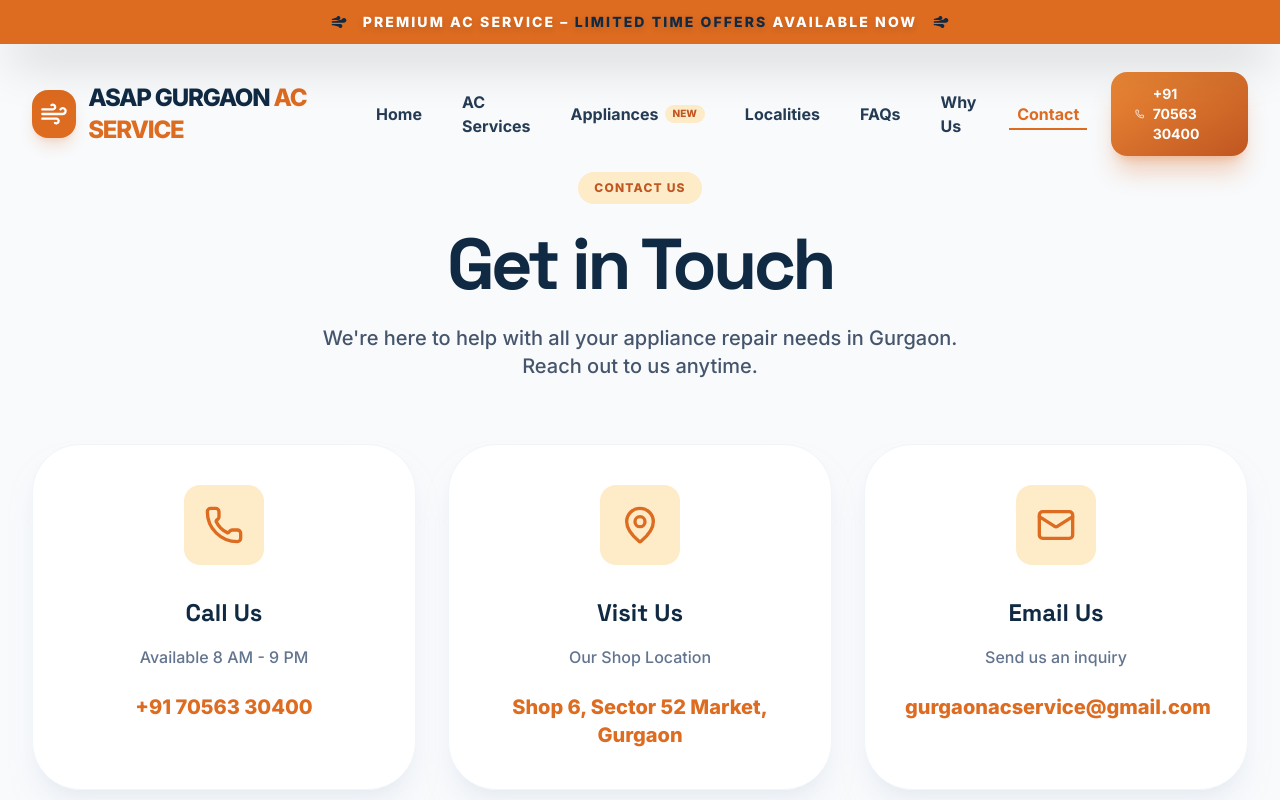
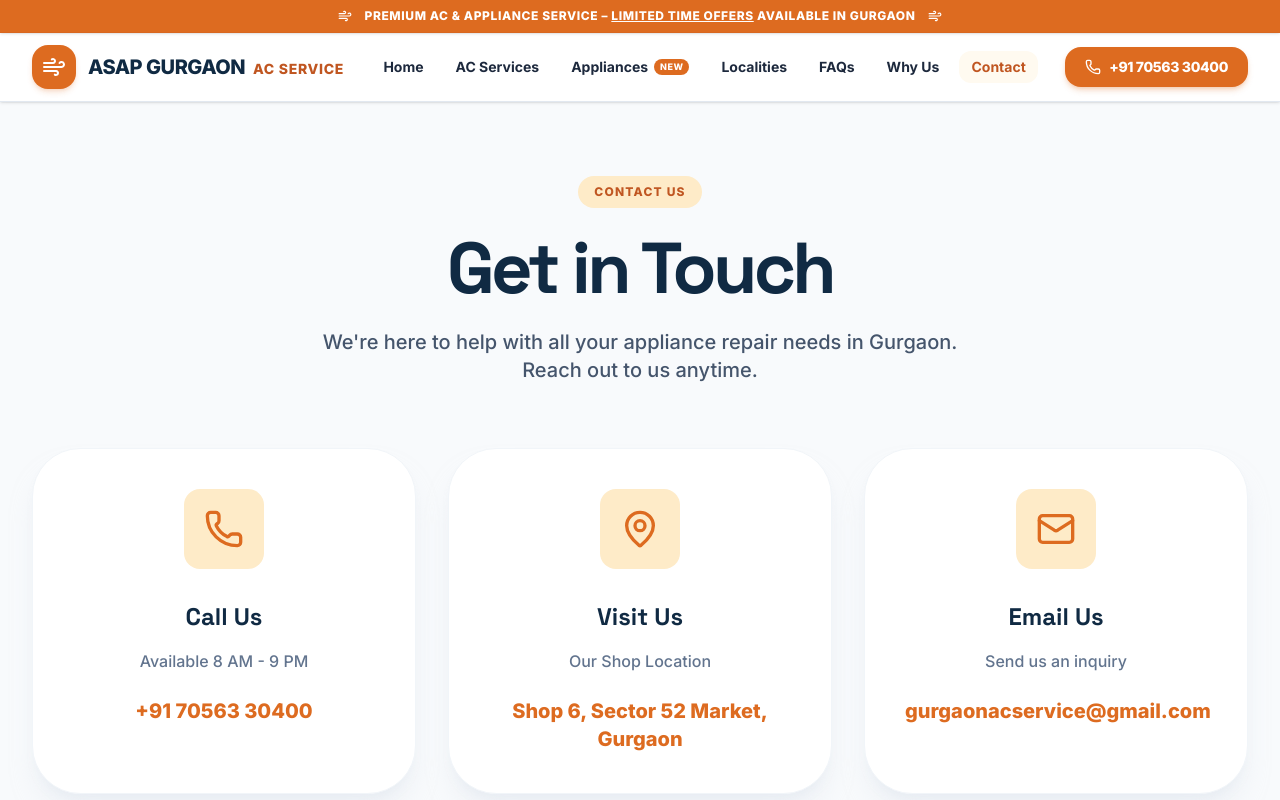
Before and after one commit to rmehra38-oss/A-to-z-service-, a React (Vite) app: page /contact in a window 1280 px wide. Shown: the top 800 px of the page. Built offline with nearby package versions, Linux system fonts and the light colour scheme.

Commit message:
style: adjust page top padding for consistency
Increase top padding across main pages to ensure proper spacing from the navigation header.

```diff
--- a/src/App.tsx
+++ b/src/App.tsx
@@ -31,7 +31,7 @@ function ScrollToTop() {
   return null;
 }
 
-function Navbar() {
+function Header() {
   const [isMenuOpen, setIsMenuOpen] = useState(false);
   const [isAppliancesOpen, setIsAppliancesOpen] = useState(false);
   const [scrolled, setScrolled] = useState(false);
@@ -50,44 +50,56 @@ function Navbar() {
     { name: 'Geyser Repair Gurgaon', path: '/geyser-repair-gurgaon', tag: 'From ₹249' },
   ];
 
-  const navLinks = [
-    { name: 'Home', path: '/' },
-    { name: 'AC Services', path: '/services' },
-    { name: 'Localities', path: '/location/dlf-gurgaon' },
-    { name: 'FAQs', path: '/faqs' },
-    { name: 'Why Us', path: '/why-us' },
-    { name: 'Contact', path: '/contact' },
-  ];
+  return (
+    <header className="fixed top-0 left-0 right-0 z-50 w-full transition-all duration-300">
+      {/* Top Banner - crisp high-contrast announcement bar */}
+      <div className="bg-orange-500 text-white py-2 px-4 text-center relative z-[60] overflow-hidden shadow-sm hidden md:block border-b border-orange-600/20">
+        <div className="flex items-center justify-center gap-3 max-w-7xl mx-auto text-xs font-black uppercase tracking-wider">
+          <Wind className="w-3.5 h-3.5 text-navy-950 fill-navy-950 shrink-0" />
+          <span>
+            PREMIUM AC & APPLIANCE SERVICE – <span className="text-navy-950 underline decoration-navy-950/40">LIMITED TIME OFFERS</span> AVAILABLE IN GURGAON
+          </span>
+          <Wind className="w-3.5 h-3.5 text-navy-950 fill-navy-950 shrink-0" />
+        </div>
+      </div>
 
-  return (
-    <nav className={`fixed w-full z-50 transition-all duration-500 ${scrolled ? 'glass shadow-lg py-3 top-0' : 'bg-transparent py-6 top-0 md:top-12'}`}>
+      {/* Main Navbar - Solid White Background with WCAG AA High Contrast on EVERY page */}
+      <nav className={`w-full bg-white/95 backdrop-blur-md border-b border-slate-200 shadow-sm transition-all duration-300 ${scrolled ? 'py-2 shadow-md' : 'py-3'}`}>
         <div className="max-w-7xl mx-auto px-4 sm:px-6 lg:px-8">
-        <div className="flex justify-between items-center">
-          <Link to="/" className="flex items-center gap-3 cursor-pointer group">
-            <div className="bg-orange-500 p-2 rounded-2xl group-hover:rotate-12 transition-transform duration-300 shadow-lg shadow-orange-500/20 w-12 h-12 flex items-center justify-center">
-              <Wind className="w-7 h-7 text-white" />
+          <div className="flex justify-between items-center gap-2">
+            {/* Logo */}
+            <Link to="/" className="flex items-center gap-2.5 sm:gap-3 cursor-pointer group shrink-0">
+              <div className="bg-orange-500 p-2 rounded-2xl group-hover:rotate-12 transition-transform duration-300 shadow-md shadow-orange-500/20 w-10 h-10 sm:w-11 sm:h-11 flex items-center justify-center shrink-0">
+                <Wind className="w-5 h-5 sm:w-6 sm:h-6 text-white" />
               </div>
-            <span className="text-xl md:text-2xl font-black tracking-tighter">
-              <span className="text-navy-900">ASAP GURGAON</span> <span className="text-orange-500">AC SERVICE</span>
+              <div className="flex flex-col sm:flex-row sm:items-baseline sm:gap-2 leading-none">
+                <span className="text-base sm:text-lg md:text-xl font-black text-navy-950 tracking-tight whitespace-nowrap">
+                  ASAP GURGAON
                 </span>
+                <span className="text-[11px] sm:text-xs md:text-sm font-black text-orange-600 tracking-wider uppercase whitespace-nowrap">
+                  AC SERVICE
+                </span>
+              </div>
             </Link>
 
-          {/* Desktop Nav */}
-          <div className="hidden md:flex items-center md:space-x-3 lg:space-x-6">
+            {/* Desktop Navigation Links */}
+            <div className="hidden lg:flex items-center space-x-1 xl:space-x-2">
               <Link
                 to="/"
-              className={`font-bold transition-colors relative group px-2 py-1 ${location.pathname === '/' ? 'text-orange-500' : 'text-navy-800 hover:text-orange-500'}`}
+                className={`px-3 py-1.5 rounded-xl font-bold text-sm transition-colors ${
+                  location.pathname === '/' ? 'text-orange-600 bg-orange-50 font-black' : 'text-slate-800 hover:text-orange-600 hover:bg-slate-50'
+                }`}
               >
                 Home
-              <span className={`absolute bottom-0 left-0 h-0.5 bg-orange-500 transition-all ${location.pathname === '/' ? 'w-full' : 'w-0 group-hover:w-full'}`}></span>
               </Link>
 
               <Link
                 to="/services"
-              className={`font-bold transition-colors relative group px-2 py-1 ${location.pathname === '/services' ? 'text-orange-500' : 'text-navy-800 hover:text-orange-500'}`}
+                className={`px-3 py-1.5 rounded-xl font-bold text-sm transition-colors ${
+                  location.pathname === '/services' ? 'text-orange-600 bg-orange-50 font-black' : 'text-slate-800 hover:text-orange-600 hover:bg-slate-50'
+                }`}
               >
                 AC Services
-              <span className={`absolute bottom-0 left-0 h-0.5 bg-orange-500 transition-all ${location.pathname === '/services' ? 'w-full' : 'w-0 group-hover:w-full'}`}></span>
               </Link>
 
               {/* Appliance Repairs Dropdown */}
@@ -97,26 +109,26 @@ function Navbar() {
                 onMouseLeave={() => setIsAppliancesOpen(false)}
               >
                 <button
-                className={`font-bold transition-colors relative group px-2 py-1 flex items-center gap-1.5 ${
+                  className={`px-3 py-1.5 rounded-xl font-bold text-sm transition-colors flex items-center gap-1.5 ${
                     ['fridge', 'washing-machine', 'microwave', 'geyser'].some(slug => location.pathname.includes(slug))
-                    ? 'text-orange-500'
-                    : 'text-navy-800 hover:text-orange-500'
+                      ? 'text-orange-600 bg-orange-50 font-black'
+                      : 'text-slate-800 hover:text-orange-600 hover:bg-slate-50'
                   }`}
                 >
                   <span>Appliances</span>
-                <span className="text-xs bg-orange-100 text-orange-600 px-2 py-0.5 rounded-full font-black uppercase text-[10px]">New</span>
+                  <span className="bg-orange-500 text-white px-1.5 py-0.5 rounded-full font-black uppercase text-[9px] tracking-wider">New</span>
                 </button>
 
                 <AnimatePresence>
                   {isAppliancesOpen && (
                     <motion.div
-                    initial={{ opacity: 0, y: 10 }}
+                      initial={{ opacity: 0, y: 8 }}
                       animate={{ opacity: 1, y: 0 }}
-                    exit={{ opacity: 0, y: 10 }}
+                      exit={{ opacity: 0, y: 8 }}
                       transition={{ duration: 0.15 }}
-                    className="absolute top-full left-0 mt-2 w-72 bg-white rounded-3xl shadow-2xl border border-slate-100 p-3 z-50"
+                      className="absolute top-full left-0 mt-1 w-72 bg-white rounded-2xl shadow-2xl border border-slate-100 p-2.5 z-50"
                     >
-                    <div className="text-[10px] uppercase font-black tracking-widest text-slate-400 px-3 py-2 border-b border-slate-100 mb-1">
+                      <div className="text-[10px] uppercase font-black tracking-widest text-slate-400 px-3 py-1.5 border-b border-slate-100 mb-1">
                         Doorstep Repair in Gurgaon
                       </div>
                       {applianceLinks.map((item) => (
@@ -124,14 +136,14 @@ function Navbar() {
                           key={item.path}
                           to={item.path}
                           onClick={() => setIsAppliancesOpen(false)}
-                        className={`flex items-center justify-between px-3 py-3 rounded-2xl transition-all font-black text-sm ${
+                          className={`flex items-center justify-between px-3 py-2.5 rounded-xl transition-all font-bold text-sm ${
                             location.pathname === item.path
-                            ? 'bg-orange-50 text-orange-600'
-                            : 'text-navy-900 hover:bg-slate-50 hover:text-orange-500'
+                              ? 'bg-orange-50 text-orange-600 font-black'
+                              : 'text-slate-800 hover:bg-slate-50 hover:text-orange-600'
                           }`}
                         >
                           <span>{item.name}</span>
-                        <span className="text-[10px] text-slate-400 font-bold bg-slate-100 px-2 py-0.5 rounded-lg">{item.tag}</span>
+                          <span className="text-[10px] text-slate-500 font-bold bg-slate-100 px-2 py-0.5 rounded-md">{item.tag}</span>
                         </Link>
                       ))}
                     </motion.div>
@@ -141,79 +153,91 @@ function Navbar() {
 
               <Link
                 to="/location/dlf-gurgaon"
-              className={`font-bold transition-colors relative group px-2 py-1 ${location.pathname.startsWith('/location') ? 'text-orange-500' : 'text-navy-800 hover:text-orange-500'}`}
+                className={`px-3 py-1.5 rounded-xl font-bold text-sm transition-colors ${
+                  location.pathname.startsWith('/location') ? 'text-orange-600 bg-orange-50 font-black' : 'text-slate-800 hover:text-orange-600 hover:bg-slate-50'
+                }`}
               >
                 Localities
-              <span className={`absolute bottom-0 left-0 h-0.5 bg-orange-500 transition-all ${location.pathname.startsWith('/location') ? 'w-full' : 'w-0 group-hover:w-full'}`}></span>
               </Link>
 
               <Link
                 to="/faqs"
-              className={`font-bold transition-colors relative group px-2 py-1 ${location.pathname === '/faqs' ? 'text-orange-500' : 'text-navy-800 hover:text-orange-500'}`}
+                className={`px-3 py-1.5 rounded-xl font-bold text-sm transition-colors ${
+                  location.pathname === '/faqs' ? 'text-orange-600 bg-orange-50 font-black' : 'text-slate-800 hover:text-orange-600 hover:bg-slate-50'
+                }`}
               >
                 FAQs
-              <span className={`absolute bottom-0 left-0 h-0.5 bg-orange-500 transition-all ${location.pathname === '/faqs' ? 'w-full' : 'w-0 group-hover:w-full'}`}></span>
               </Link>
 
               <Link
                 to="/why-us"
-              className={`font-bold transition-colors relative group px-2 py-1 ${location.pathname === '/why-us' ? 'text-orange-500' : 'text-navy-800 hover:text-orange-500'}`}
+                className={`px-3 py-1.5 rounded-xl font-bold text-sm transition-colors ${
+                  location.pathname === '/why-us' ? 'text-orange-600 bg-orange-50 font-black' : 'text-slate-800 hover:text-orange-600 hover:bg-slate-50'
+                }`}
               >
                 Why Us
-              <span className={`absolute bottom-0 left-0 h-0.5 bg-orange-500 transition-all ${location.pathname === '/why-us' ? 'w-full' : 'w-0 group-hover:w-full'}`}></span>
               </Link>
 
               <Link
                 to="/contact"
-              className={`font-bold transition-colors relative group px-2 py-1 ${location.pathname === '/contact' ? 'text-orange-500' : 'text-navy-800 hover:text-orange-500'}`}
+                className={`px-3 py-1.5 rounded-xl font-bold text-sm transition-colors ${
+                  location.pathname === '/contact' ? 'text-orange-600 bg-orange-50 font-black' : 'text-slate-800 hover:text-orange-600 hover:bg-slate-50'
+                }`}
               >
                 Contact
-              <span className={`absolute bottom-0 left-0 h-0.5 bg-orange-500 transition-all ${location.pathname === '/contact' ? 'w-full' : 'w-0 group-hover:w-full'}`}></span>
               </Link>
+            </div>
 
-            <a href="tel:+917056330400" className="orange-gradient text-white px-6 py-3 rounded-2xl font-bold transition-all shadow-xl shadow-orange-500/30 flex items-center gap-2 transform hover:-translate-y-1 text-sm">
-              <Phone className="w-4 h-4" />
-              +91 70563 30400
+            {/* Right Call Action */}
+            <div className="flex items-center gap-2 sm:gap-3">
+              <a
+                href="tel:+917056330400"
+                className="bg-orange-500 hover:bg-orange-600 text-white px-3.5 py-2 sm:px-5 sm:py-2.5 rounded-2xl font-black text-xs sm:text-sm tracking-tight transition-all shadow-md shadow-orange-500/25 flex items-center gap-2 shrink-0 whitespace-nowrap hover:-translate-y-0.5"
+              >
+                <Phone className="w-3.5 h-3.5 sm:w-4 sm:h-4" />
+                <span className="hidden sm:inline">+91 70563 30400</span>
+                <span className="sm:hidden">Call Now</span>
               </a>
-          </div>
 
               {/* Mobile Menu Button */}
               <button
                 onClick={() => setIsMenuOpen(!isMenuOpen)}
-            className="md:hidden p-3 text-navy-900 glass shadow-lg rounded-2xl transition-all active:scale-90"
+                className="lg:hidden p-2 text-navy-950 bg-slate-100 hover:bg-slate-200 rounded-xl transition-all active:scale-95"
+                aria-label="Toggle Menu"
               >
                 {isMenuOpen ? <X className="w-6 h-6" /> : <Menu className="w-6 h-6" />}
               </button>
             </div>
           </div>
+        </div>
 
-      {/* Mobile Nav Menu */}
+        {/* Mobile Navigation Drawer */}
         <AnimatePresence>
           {isMenuOpen && (
             <motion.div
-            initial={{ opacity: 0, y: -20 }}
-            animate={{ opacity: 1, y: 0 }}
-            exit={{ opacity: 0, y: -20 }}
-            className="lg:hidden glass border-t border-slate-100 px-6 py-8 space-y-3 shadow-2xl overflow-hidden rounded-b-[3rem] max-h-[85vh] overflow-y-auto"
+              initial={{ opacity: 0, height: 0 }}
+              animate={{ opacity: 1, height: 'auto' }}
+              exit={{ opacity: 0, height: 0 }}
+              className="lg:hidden bg-white border-t border-slate-100 px-4 py-5 space-y-2 shadow-2xl overflow-hidden rounded-b-3xl max-h-[80vh] overflow-y-auto"
             >
               <Link
                 to="/"
                 onClick={() => setIsMenuOpen(false)}
-              className={`block w-full text-left px-5 py-3 font-black rounded-2xl transition-all text-base ${location.pathname === '/' ? 'bg-orange-500 text-white' : 'text-navy-800 hover:bg-orange-50'}`}
+                className={`block w-full text-left px-4 py-2.5 font-bold rounded-xl text-base ${location.pathname === '/' ? 'bg-orange-500 text-white' : 'text-slate-800 hover:bg-orange-50'}`}
               >
                 Home
               </Link>
               <Link
                 to="/services"
                 onClick={() => setIsMenuOpen(false)}
-              className={`block w-full text-left px-5 py-3 font-black rounded-2xl transition-all text-base ${location.pathname === '/services' ? 'bg-orange-500 text-white' : 'text-navy-800 hover:bg-orange-50'}`}
+                className={`block w-full text-left px-4 py-2.5 font-bold rounded-xl text-base ${location.pathname === '/services' ? 'bg-orange-500 text-white' : 'text-slate-800 hover:bg-orange-50'}`}
               >
                 AC Services
               </Link>
 
-            {/* Mobile Appliance Links */}
-            <div className="bg-slate-100/70 p-3 rounded-2xl space-y-1.5">
-              <div className="text-[10px] font-black uppercase tracking-widest text-slate-500 px-3 py-1">
+              {/* Mobile Appliance Sub-menu */}
+              <div className="bg-slate-50 p-3 rounded-2xl space-y-1.5 border border-slate-100">
+                <div className="text-[10px] font-black uppercase tracking-widest text-slate-400 px-2 py-1">
                   Appliance Repair Services
                 </div>
                 {applianceLinks.map((item) => (
@@ -221,7 +245,7 @@ function Navbar() {
                     key={item.path}
                     to={item.path}
                     onClick={() => setIsMenuOpen(false)}
-                  className={`block w-full text-left px-4 py-2.5 font-bold rounded-xl text-sm ${location.pathname === item.path ? 'bg-orange-500 text-white' : 'text-navy-900 hover:bg-white'}`}
+                    className={`block w-full text-left px-3 py-2 font-bold rounded-lg text-sm ${location.pathname === item.path ? 'bg-orange-500 text-white' : 'text-slate-800 hover:bg-white'}`}
                   >
                     {item.name}
                   </Link>
@@ -231,38 +255,39 @@ function Navbar() {
               <Link
                 to="/location/dlf-gurgaon"
                 onClick={() => setIsMenuOpen(false)}
-              className={`block w-full text-left px-5 py-3 font-black rounded-2xl transition-all text-base ${location.pathname.startsWith('/location') ? 'bg-orange-500 text-white' : 'text-navy-800 hover:bg-orange-50'}`}
+                className={`block w-full text-left px-4 py-2.5 font-bold rounded-xl text-base ${location.pathname.startsWith('/location') ? 'bg-orange-500 text-white' : 'text-slate-800 hover:bg-orange-50'}`}
               >
                 Localities
               </Link>
               <Link
                 to="/faqs"
                 onClick={() => setIsMenuOpen(false)}
-              className={`block w-full text-left px-5 py-3 font-black rounded-2xl transition-all text-base ${location.pathname === '/faqs' ? 'bg-orange-500 text-white' : 'text-navy-800 hover:bg-orange-50'}`}
+                className={`block w-full text-left px-4 py-2.5 font-bold rounded-xl text-base ${location.pathname === '/faqs' ? 'bg-orange-500 text-white' : 'text-slate-800 hover:bg-orange-50'}`}
               >
                 FAQs
               </Link>
               <Link
                 to="/why-us"
                 onClick={() => setIsMenuOpen(false)}
-              className={`block w-full text-left px-5 py-3 font-black rounded-2xl transition-all text-base ${location.pathname === '/why-us' ? 'bg-orange-500 text-white' : 'text-navy-800 hover:bg-orange-50'}`}
+                className={`block w-full text-left px-4 py-2.5 font-bold rounded-xl text-base ${location.pathname === '/why-us' ? 'bg-orange-500 text-white' : 'text-slate-800 hover:bg-orange-50'}`}
               >
                 Why Us
               </Link>
               <Link
                 to="/contact"
                 onClick={() => setIsMenuOpen(false)}
-              className={`block w-full text-left px-5 py-3 font-black rounded-2xl transition-all text-base ${location.pathname === '/contact' ? 'bg-orange-500 text-white' : 'text-navy-800 hover:bg-orange-50'}`}
+                className={`block w-full text-left px-4 py-2.5 font-bold rounded-xl text-base ${location.pathname === '/contact' ? 'bg-orange-500 text-white' : 'text-slate-800 hover:bg-orange-50'}`}
               >
                 Contact
               </Link>
-            <a href="tel:+917056330400" className="block w-full orange-gradient text-white text-center px-6 py-4 rounded-2xl font-black shadow-xl shadow-orange-500/20 text-base">
+              <a href="tel:+917056330400" className="block w-full bg-orange-500 text-white text-center px-4 py-3 rounded-xl font-black shadow-md shadow-orange-500/20 text-base">
                 Call Now: +91 70563 30400
               </a>
             </motion.div>
           )}
         </AnimatePresence>
       </nav>
+    </header>
   );
 }
 
@@ -354,25 +379,6 @@ function Footer() {
   );
 }
 
-function TopBanner() {
-  return (
-    <div className="bg-orange-500 text-white py-3 px-4 text-center relative z-[60] overflow-hidden shadow-2xl hidden md:block">
-      <motion.div
-        initial={{ y: -20, opacity: 0 }}
-        animate={{ y: 0, opacity: 1 }}
-        transition={{ duration: 0.5, type: "spring" }}
-        className="flex items-center justify-center gap-4"
-      >
-        <Wind className="w-4 h-4 text-navy-900 fill-navy-900" />
-        <p className="text-sm font-black uppercase tracking-[0.15em] drop-shadow-md">
-          Premium AC Service – <span className="text-navy-900">Limited Time Offers</span> Available Now
-        </p>
-        <Wind className="w-4 h-4 text-navy-900 fill-navy-900" />
-      </motion.div>
-    </div>
-  );
-}
-
 function MobileCTA() {
   const whatsappLink = "https://wa.me/917056330400?text=I'm%20interested%20in%20your%20services";
   return (
@@ -404,8 +410,7 @@ export default function App() {
     <BrowserRouter>
       <ScrollToTop />
       <div className="min-h-screen bg-slate-50 selection:bg-orange-100 selection:text-orange-900">
-        <TopBanner />
-        <Navbar />
+        <Header />
 
         <main>
           <Suspense fallback={
--- a/src/pages/AboutPage.tsx
+++ b/src/pages/AboutPage.tsx
@@ -7,7 +7,7 @@ import heroTechniciansCleanImg from '../assets/images/hero_technicians_clean_178
 
 export default function AboutPage() {
   return (
-    <div className="pt-32 pb-20 bg-white">
+    <div className="pt-36 md:pt-44 pb-20 bg-white">
       <div className="max-w-7xl mx-auto px-4 sm:px-6 lg:px-8">
         {/* Hero Section */}
         <div className="grid lg:grid-cols-2 gap-16 items-center mb-32">
--- a/src/pages/ContactPage.tsx
+++ b/src/pages/ContactPage.tsx
@@ -4,7 +4,7 @@ import { Link } from 'react-router-dom';
 
 export default function ContactPage() {
   return (
-    <div className="min-h-screen bg-slate-50 pt-32 pb-20">
+    <div className="min-h-screen bg-slate-50 pt-36 md:pt-44 pb-20">
       <div className="max-w-7xl mx-auto px-4 sm:px-6 lg:px-8">
         <div className="text-center mb-16">
           <motion.div
--- a/src/pages/FaqHubPage.tsx
+++ b/src/pages/FaqHubPage.tsx
@@ -257,7 +257,7 @@ export default function FaqHubPage() {
   }, []);
 
   return (
-    <div className="bg-slate-50 min-h-screen pt-32 pb-24 relative overflow-hidden">
+    <div className="bg-slate-50 min-h-screen pt-36 md:pt-44 pb-24 relative overflow-hidden">
       {/* Decorative accents */}
       <div className="absolute top-0 right-0 w-[500px] h-[500px] bg-orange-500/5 rounded-full blur-[100px] pointer-events-none"></div>
 
--- a/src/pages/LocationPage.tsx
+++ b/src/pages/LocationPage.tsx
@@ -148,7 +148,7 @@ export default function LocationPage() {
   }, []);
 
   return (
-    <div className="bg-slate-50 min-h-screen pt-32 pb-24 relative overflow-hidden">
+    <div className="bg-slate-50 min-h-screen pt-36 md:pt-44 pb-24 relative overflow-hidden">
 
       {/* Visual accents */}
       <div className="absolute top-0 left-0 w-full h-[500px] bg-gradient-to-b from-orange-500/5 to-transparent pointer-events-none"></div>
--- a/src/pages/PortfolioPage.tsx
+++ b/src/pages/PortfolioPage.tsx
@@ -32,7 +32,7 @@ export default function PortfolioPage() {
   const whatsappLink = "https://wa.me/917056330400?text=I'm%20interested%20in%20your%20services";
 
   return (
-    <div className="pt-32 pb-20 bg-white">
+    <div className="pt-36 md:pt-44 pb-20 bg-white">
       <div className="max-w-7xl mx-auto px-4 sm:px-6 lg:px-8">
         <div className="text-center mb-24">
           <motion.h2
--- a/src/pages/PrivacyPolicyPage.tsx
+++ b/src/pages/PrivacyPolicyPage.tsx
@@ -3,7 +3,7 @@ import { Shield, Lock, Eye, CheckCircle2, RefreshCw } from 'lucide-react';
 
 export default function PrivacyPolicyPage() {
   return (
-    <div className="pt-32 pb-20 bg-slate-50 min-h-screen">
+    <div className="pt-36 md:pt-44 pb-20 bg-slate-50 min-h-screen">
       <div className="max-w-4xl mx-auto px-4 sm:px-6 lg:px-8">
         <div className="bg-white rounded-[3rem] p-8 md:p-16 lg:p-20 shadow-xl border border-slate-100 relative overflow-hidden">
           {/* Decorative background accent */}
--- a/src/pages/SeoBlogPage.tsx
+++ b/src/pages/SeoBlogPage.tsx
@@ -90,7 +90,7 @@ export default function SeoBlogPage() {
   }, []);
 
   return (
-    <div className="bg-slate-50 min-h-screen pt-32 pb-24 relative overflow-hidden">
+    <div className="bg-slate-50 min-h-screen pt-36 md:pt-44 pb-24 relative overflow-hidden">
       {/* Background Ornaments */}
       <div className="absolute top-0 right-0 w-[600px] h-[600px] bg-orange-500/5 rounded-full blur-[120px] pointer-events-none"></div>
       <div className="absolute bottom-10 left-0 w-[500px] h-[500px] bg-blue-500/5 rounded-full blur-[120px] pointer-events-none"></div>
--- a/src/pages/WhyUsPage.tsx
+++ b/src/pages/WhyUsPage.tsx
@@ -31,7 +31,7 @@ export default function WhyUsPage() {
   const whatsappLink = "https://wa.me/917056330400?text=I'm%20interested%20in%20your%20services";
 
   return (
-    <div className="pt-32 pb-20 bg-slate-50">
+    <div className="pt-36 md:pt-44 pb-20 bg-slate-50">
       <div className="max-w-7xl mx-auto px-4 sm:px-6 lg:px-8">
         <div className="text-center mb-24">
           <motion.h2
```
Lines whose indentation alone changed are shown as unchanged.
